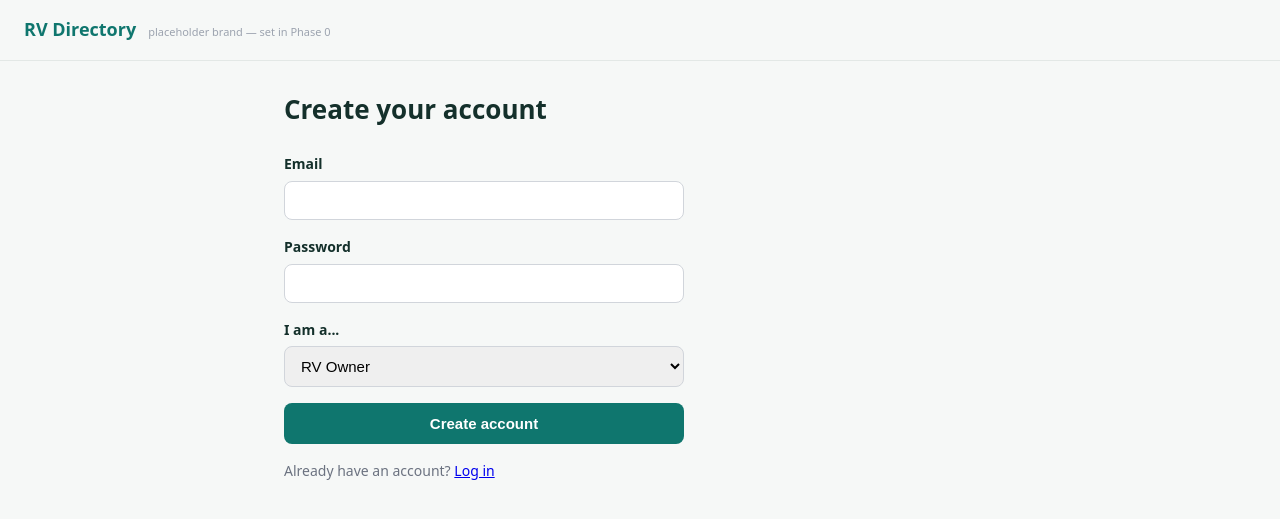
After one commit to pchambers27/findrvpros, a Flask app: page /register in a window 1280 px wide. The commit adds this page. Shown: the top 519 px of the page. Run offline with Flask 3, Linux system fonts and the light colour scheme; data that the repository does not hold is empty; some libraries are stand-ins or nearby versions.

Commit message:
Add user authentication and navigation links to the website
Implement user registration, login, and logout functionality with session management. Add context processor to inject user data into templates, update base template to display user email and logout link, and create new login and register pages with associated styles.

Replit-Commit-Author: Agent
Replit-Commit-Session-Id: 6e97a0d3-73ce-4146-8e02-ca2f17bdae41
Replit-Commit-Checkpoint-Type: full_checkpoint
Replit-Commit-Event-Id: cb8b73bb-bea1-43f7-bd92-b45092c27865
Replit-Commit-Screenshot-Url: https://storage.googleapis.com/screenshot-production-us-central1/ada345c8-32bd-4070-afd3-60f9ef853bc9/6e97a0d3-73ce-4146-8e02-ca2f17bdae41/6WnjNwy

```diff
--- a/main.py
+++ b/main.py
@@ -1,6 +1,7 @@
 from flask import Flask, render_template, request, abort, redirect, url_for, session, Response
 from werkzeug.security import generate_password_hash, check_password_hash
 from datetime import date
+from functools import wraps
 import os
 import psycopg2
 import re
@@ -33,6 +34,34 @@ def execute_db(query, args=()):
         new_id = None
     conn.close()
     return new_id
+
+def current_user():
+    user_id = session.get('user_id')
+    if user_id:
+        return None
+    rows = query_db("SELECT id, email, role FROM users WHERE id = %s", (user_id,))
+    return rows[0] if rows else None
+
+@app.context_processor
+def inject_user():
+    return {'current_user': current_user()}
+
+def login_required(f):
+    @wraps(f)
+    def decorated(*args, **kwargs):
+        if not current_user():
+            return redirect(url_for('login'))
+        return f(*args, **kwargs)
+    return decorated
+
+def provider_required(f):
+    @wraps(f)
+    def decorated(*args, **kwargs):
+        user = current_user()
+        if not user or user['role'] not in ('provider', 'admin'):
+             return redirect(url_for('login'))
+        return f(*args, **kwargs)
+    return decorated
 
 def slugify(text):
     text = text.lower().strip()
@@ -173,6 +202,55 @@ def sitemap():
 
     return Response("\n".join(xml), mimetype="application/xml")
 
+@app.route('/register', methods=['GET', 'POST'])
+def register():
+    if request.method == 'POST':
+        email = request.form.get('email', '').strip().lower()
+        password = request.form.get('password', '')
+        role = request.form.get('role', 'owner')
+
+        errors = []
+        if not email:
+            errors.append("Email is required.")
+        if len(password) < 8:
+            errors.append("Password must be at least 8 characters.")
+        if query_db("SELECT id FROM users WHERE email = %s", (email,)):
+            errors.append("An account with that email already exists.")
+
+        if errors:
+            return render_template('register.html', errors=errors, email=email)
+
+        user_id = execute_db(
+            "INSERT INTO users (email, password_hash, role, created_at) VALUES (%s, %s, %s, %s) RETURNING id",
+            (email, generate_password_hash(password), role, date.today().isoformat())
+        )
+        session['user_id'] = user_id
+        return redirect(url_for('home'))
+
+    return render_template('register.html', errors=None, email='')
+
+
+@app.route('/login', methods=['GET', 'POST'])
+def login():
+    if request.method == 'POST':
+        email = request.form.get('email', '').strip().lower()
+        password = request.form.get('password', '')
+
+        rows = query_db("SELECT id, password_hash FROM users WHERE email = %s", (email,))
+        if rows and check_password_hash(rows[0]['password_hash'], password):
+            session['user_id'] = rows[0]['id']
+            return redirect(url_for('home'))
+
+        return render_template('login.html', error="Incorrect email or password.", email=email)
+
+    return render_template('login.html', error=None, email='')
+
+
+@app.route('/logout')
+def logout():
+    session.clear()
+    return redirect(url_for('home'))
+
 
 
 if __name__ == '__main__':
--- a/static/style.css
+++ b/static/style.css
@@ -70,3 +70,87 @@ h1 { font-size: 26px; margin-bottom: 10px; }
 .badge.verified { background:#dcfce7; color:#166534; }
 .badge.pending { background:#fef3c7; color:#92400e; }
 .review { border-top:1px solid #eee; padding-top:10px; margin-top:10px; }
+
+.header-inner {
+    max-width: 760px;
+    margin: 0 auto;
+    display: flex;
+    justify-content: space-between;
+    align-items: center;
+    padding: 0 24px;
+}
+
+.nav-links {
+    display: flex;
+    align-items: center;
+    gap: 16px;
+    font-size: 14px;
+}
+
+.nav-links a {
+    color: #0f766e;
+    text-decoration: none;
+    font-weight: 500;
+}
+
+.nav-email {
+    color: #6b7280;
+    font-size: 13px;
+}
+
+.nav-cta {
+    background: #0f766e;
+    color: #fff !important;
+    padding: 6px 14px;
+    border-radius: 8px;
+}
+
+.auth-form {
+    max-width: 400px;
+    display: flex;
+    flex-direction: column;
+    gap: 16px;
+    margin-top: 24px;
+}
+
+.auth-form label {
+    display: flex;
+    flex-direction: column;
+    gap: 6px;
+    font-size: 14px;
+    font-weight: 600;
+}
+
+.auth-form input,
+.auth-form select {
+    padding: 10px 12px;
+    border: 1px solid #d1d5db;
+    border-radius: 8px;
+    font-size: 15px;
+}
+
+.auth-form button {
+    padding: 12px;
+    background: #0f766e;
+    color: #fff;
+    border: none;
+    border-radius: 8px;
+    font-size: 15px;
+    font-weight: 600;
+    cursor: pointer;
+}
+
+.auth-alt {
+    margin-top: 16px;
+    font-size: 14px;
+    color: #6b7280;
+}
+
+.errors {
+    background: #fef2f2;
+    border: 1px solid #fecaca;
+    color: #b91c1c;
+    padding: 12px 16px;
+    border-radius: 10px;
+    margin-bottom: 16px;
+}
--- /dev/null
+++ b/templates/register.html
@@ -0,0 +1,28 @@
+{% extends 'base.html' %}
+{% block title %}Create Account — Find RV Pros{% endblock %}
+{% block content %}
+  <h1>Create your account</h1>
+
+  {% if errors %}
+    <div class="errors">
+      {% for error in errors %}<p>{{ error }}</p>{% endfor %}
+    </div>
+  {% endif %}
+
+  <form action="/register" method="post" class="auth-form">
+    <label>Email
+      <input type="email" name="email" value="{{ email }}" required>
+    </label>
+    <label>Password
+      <input type="password" name="password" required minlength="8">
+    </label>
+    <label>I am a...
+      <select name="role">
+        <option value="owner">RV Owner</option>
+        <option value="provider">RV Service Professional</option>
+      </select>
+    </label>
+    <button type="submit">Create account</button>
+  </form>
+  <p class="auth-alt">Already have an account? <a href="/login">Log in</a></p>
+{% endblock %}
```
Also changed, not shown: templates/login.html (added, +20 -0 lines).
